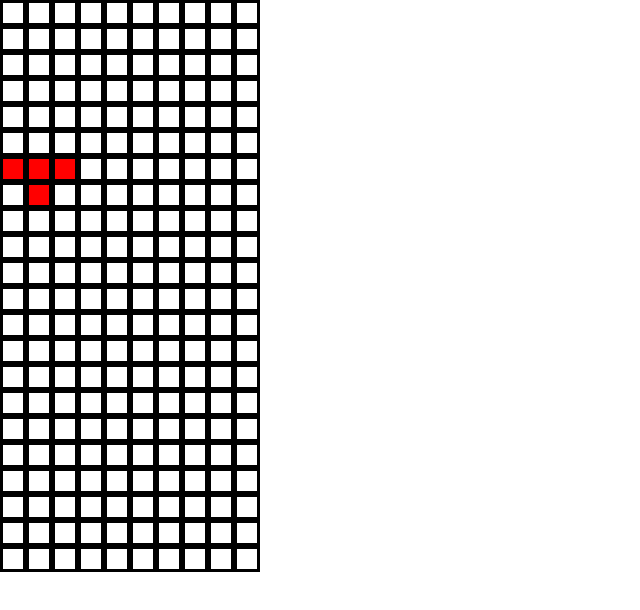
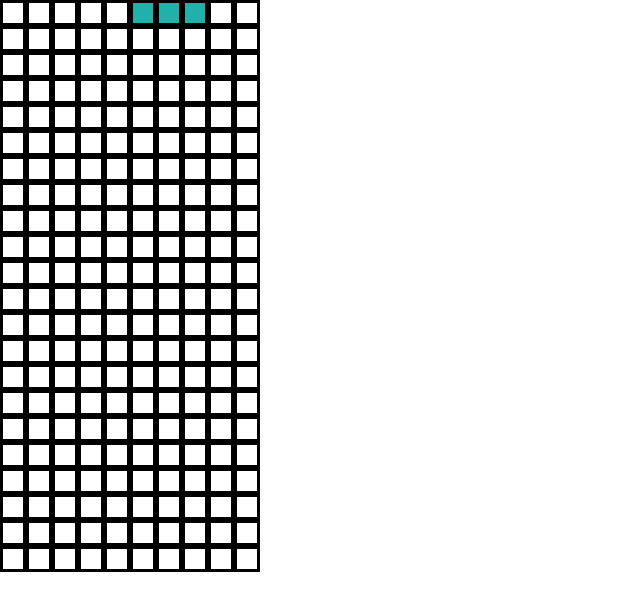
Before and after one commit to ike-njoku/jsTetrisGame, a plain HTML site: page index.html in a window 1280 px wide. Shown: the whole page, without its empty margins (0-640 px from the left). Drawn offline with Linux system fonts and the light colour scheme.

Commit message:
tetris now randomly selects tetraminoes and styless.css is updated

```diff
--- a/app.js
+++ b/app.js
@@ -6,26 +6,121 @@
 // therefore each tetramino has an array of possible rotations
 // so theres an two-dimensional array
 
-var startPoint = '';
+
+// ---------------------------------------------------delete
+
+// define the tetris environment
+let tetrisEnvironment = document.querySelector('[data-tetrisContainer]');
+// create the grid boxes inside the tetris environment
+let totalNumberOfGridBoxes = 221;
+// number of grid boxes built
+let numberOfGridBoxesBuilt = 1;
+// grid rows (for easily placing tetraminoes)
+let gridRows = 1;
+// grid columns (for easily placing tetraminoes)
+let gridColumns = 1;
+
+// build using a while loop
+while (numberOfGridBoxesBuilt < totalNumberOfGridBoxes) {
+    //---------build a new grid box (as a div element)
+    let buildGridBox = document.createElement('div');
+    // set an attribute that makes it easily selectable by this javascript file and the value of the attribute to be the total number of grid boxes built
+    buildGridBox.setAttribute('data-gridBox', numberOfGridBoxesBuilt);
+    // append the built gridbox to the gameEnvironment
+    tetrisEnvironment.appendChild(buildGridBox);
+
+    //---------- divide the environment into rows and columns
+    // grid Rows
+    if (numberOfGridBoxesBuilt % 11 == 0) {
+        buildGridBox.setAttribute('data-gridRow', gridRows);
+        gridRows++;
+    }
+    //    grid Columns
+    buildGridBox.setAttribute('data-gridColumn', numberOfGridBoxesBuilt % 11);
+
+    // inncrement the number of gridboxes built by adding one
+    numberOfGridBoxesBuilt++;
+}
+const gridBoxes = document.querySelectorAll('[data-gridBox]');
+
+// -----------------------------------/delete
+
+
+
 const tetraminoes = [
-    //T-Tetramino
-
+    //T-Tetraminos
     [
         // Tetramino cssClassName
         'T-Tetramino',
-        // rotation one
-        [1, 2, 3, 12]
+        // view one
+        [1, 2, 3, 12],
+        // rotation two
+        [1, 12, 11, 21],
+        // rotation three
+        [11, 2, 12, 13],
+        // rotation four
+        [11, 2, 12, 22]
 
+    ],
+
+    // L-tetramino
+    [
+        'L-Tetramino',
+        // view one
+        [1, 11, 21, 22],
+        // view two
+        [1, 2, 12, 22],
+        // view three
+        [1, 11, 2, 3],
+        // view four
+        [11, 12, 13, 3]
+
+    ],
+    // Z-shaped
+    [
+        'Z-Tetramino',
+        // view one
+        [1, 2, 12, 13],
+        // view two
+        [1, 11, 12, 22],
+        // view three
+        [2, 11, 12, 21],
+        // view fours
+        [2, 3, 12, 11]
+    ],
+    // box - tetramino
+    [
+        'Box-Tetramino',
+        // view  one
+        [1, 2, 11, 12],
+        // view two
+        [1, 2, 11, 12],
+        // view three
+        [1, 2, 11, 12],
+        // view four
+        [1, 2, 11, 12]
+    ],
+
+    // I - shaped tetramino
+    [
+        'I-Tetramino',
+        //    rotation one
+        [1, 2, 3, ],
+        //    rotation two
+        [1, 11, 21],
+        //    rotation three
+        [1, 2, 3, ],
+        //    rotation four
+        [1, 11, 21]
     ]
+
 ];
 
 
-// the start position for each tetramino
-const tetraminoStartPosition = [0, 5];
 
 
 class Tetris {
-    // build the game environment
+    //---------------------------- build the game environment
     buildGameEnvironment() {
         // define the tetris environment
         let tetrisEnvironment = document.querySelector('[data-tetrisContainer]');
@@ -59,76 +154,94 @@ class Tetris {
             // inncrement the number of gridboxes built by adding one
             numberOfGridBoxesBuilt++;
         }
-        // start the game with the tetrmino in the default start positon;
-        this.tetraminoPosition = tetraminoStartPosition;
 
-        // pass the startPosition to the selectTetarmino method to select the tetramino and fix it in that position
-        this.selectTetramino(this.tetraminoPosition);
     }
 
     // -------basic game functionality
 
-    // start the game
+    //------------- start the game
     startGame() {}
 
-    // pause the game
+    //------------- pause the game
     pauseGame() {}
 
-    // completeGame
+    //-------------- completeGame
     completeGame() {}
 
+    // draw tetramino
+    drawTetramino(tetraminoCssClassName, tetraminoShapeLayout, startRow, startColumn) {
+        //    define the value of the start point
+        let startPoint = startColumn * startRow;
+        let tetraminoCoordinates = [];
+
+        tetraminoShapeLayout.forEach((gridPosition) => {
+            gridPosition = startPoint + gridPosition;
+            tetraminoCoordinates.push(gridPosition);
+        });
+
+        gridBoxes.forEach((gridBox) => {
+            tetraminoCoordinates.forEach((coordinate) => {
+                if (gridBox.getAttribute('data-gridbox') == coordinate) gridBox.classList.add(tetraminoCssClassName);
+            });
+        });
+    }
+
     // ---------tetraminoes
-    selectTetramino() {}
+    selectTetramino() {
 
-    // rotate Tetramino
+        //--------------------- select a random tetramino
+
+        // select a ranom index from the tetraminoes array  ( array of tetraminoes)
+        let randomTetraminoInex = Math.floor(Math.random() * tetraminoes.length);
+        //    use the selected index to refer to the tetramino in that index
+        this.tetramino = tetraminoes[randomTetraminoInex];
+        // get the name of the Tetramino
+        this.tetraminoName = this.tetramino[0];
+        // -----------tetramino views
+        this.tetraminoViewOne = this.tetramino[1];
+        this.tetraminoViewTwo = this.tetramino[2];
+        this.tetraminoViewThree = this.tetramino[3];
+        this.tetraminoViewFour = this.tetramino[4];
+
+
+        // Default tetramino view
+        this.tetraminoDefaultView = this.tetraminoViewOne;
+        //------------ tetramino position
+        // by default, let the tetraminoes start to drop from close to the center of the tetris container
+        this.tetraminoRow = 1;
+        this.tetraminoColumn = 5;
+        // --------------draw the tetramino
+        // pass parameters to the drawTetramino method to actually draw the tetramino that has been defined here
+        this.drawTetramino(this.tetraminoName, this.tetraminoDefaultView, this.tetraminoRow, this.tetraminoColumn);
+
+
+    }
+
+    //---------------------------- rotate Tetramino
     rotateTetramino() {}
 
-    // move tetramino left
+    //---------------------- move tetramino left
     moveTetraminoLeft() {}
 
-    // move tetramino right
+    //----------------------- move tetramino right
     moveTetraminoRight() {}
 
-    // move tetramino down by the second (call on interval)
+    //------------------ move tetramino down by the second (call on interval)
     moveTetraminoDown() {}
 
-    // pull tetramino down (after user has selected a shape and wants to save time)
+
+    //---------------------- pull tetramino down (after user has selected a shape and wants to save time)
     pullTetraminoDown() {}
 
-    // update the display
+    //------------------------------ update the display
     updateDisplay() {}
 }
 
 // create an instanceof the tetris game
 const tetris = new Tetris();
 // build the game and start
-tetris.buildGameEnvironment();
-// get all the gridBoxes
-const gridBoxes = document.querySelectorAll('[data-gridBox]');
+// tetris.buildGameEnvironment();
+// // get all the gridBoxes
+// const gridBoxes = document.querySelectorAll('[data-gridBox]');
 
-// paint tetramino
-
-let T_Tetramino = tetraminoes[0][1];
-
-function drawTetramino(tetraminoCssClassName, tetraminoShapeLayout, startRow, startColumn) {
-    //    define the value of the start point
-    startPoint = startColumn * startRow;
-    let newArray = [];
-
-    tetraminoShapeLayout.forEach((gridPosition) => {
-        gridPosition = startPoint + gridPosition;
-        newArray.push(gridPosition);
-    });
-    console.log(newArray);
-
-    gridBoxes.forEach((gridBox) => {
-        newArray.forEach((position) => {
-            if (gridBox.getAttribute('data-gridbox') == position) gridBox.classList.add(tetraminoCssClassName);
-        })
-
-    })
-
-
-}
-
-drawTetramino(tetraminoes[0][0], tetraminoes[0][1], 6, 10);
+tetris.selectTetramino()
--- a/styles.css
+++ b/styles.css
@@ -18,6 +18,25 @@ body {
     border: solid;
 }
 
+
+/* colours of tetraminoes */
+
 .T-Tetramino {
     background-color: red;
 }
+
+.L-Tetramino {
+    background-color: orangered;
+}
+
+.Box-Tetramino {
+    background-color: yellow;
+}
+
+.Z-Tetramino {
+    background-color: deepskyblue;
+}
+
+.I-Tetramino {
+    background-color: lightseagreen;
+}
```
